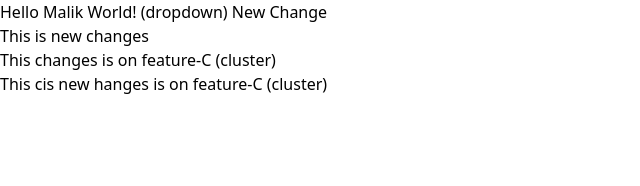
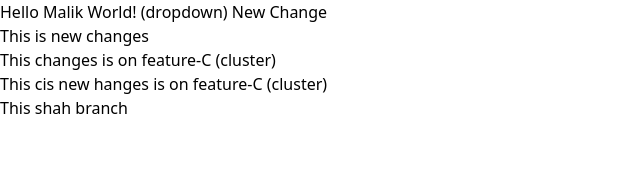
Before and after one commit to hamzadevlpr/demo_test, a React (Vite) app: page / in a window 1280 px wide. Shown: the top 186 px of the page, without its empty margins (0-640 px from the left). Built offline with nearby package versions, Linux system fonts and the light colour scheme.

Commit message:
new branch

```diff
--- a/src/App.jsx
+++ b/src/App.jsx
@@ -7,6 +7,7 @@ function App() {
     <p className="text-2xl text-rose-600">This is new changes</p>
     <p className="text-2xl text-rose-600">This changes is on feature-C (cluster)</p>
     <p className="text-2xl text-rose-600">This cis new hanges is on feature-C (cluster)</p>
+    <p className="text-2xl text-rose-600">This shah branch</p>
     </>
 
   )
```
